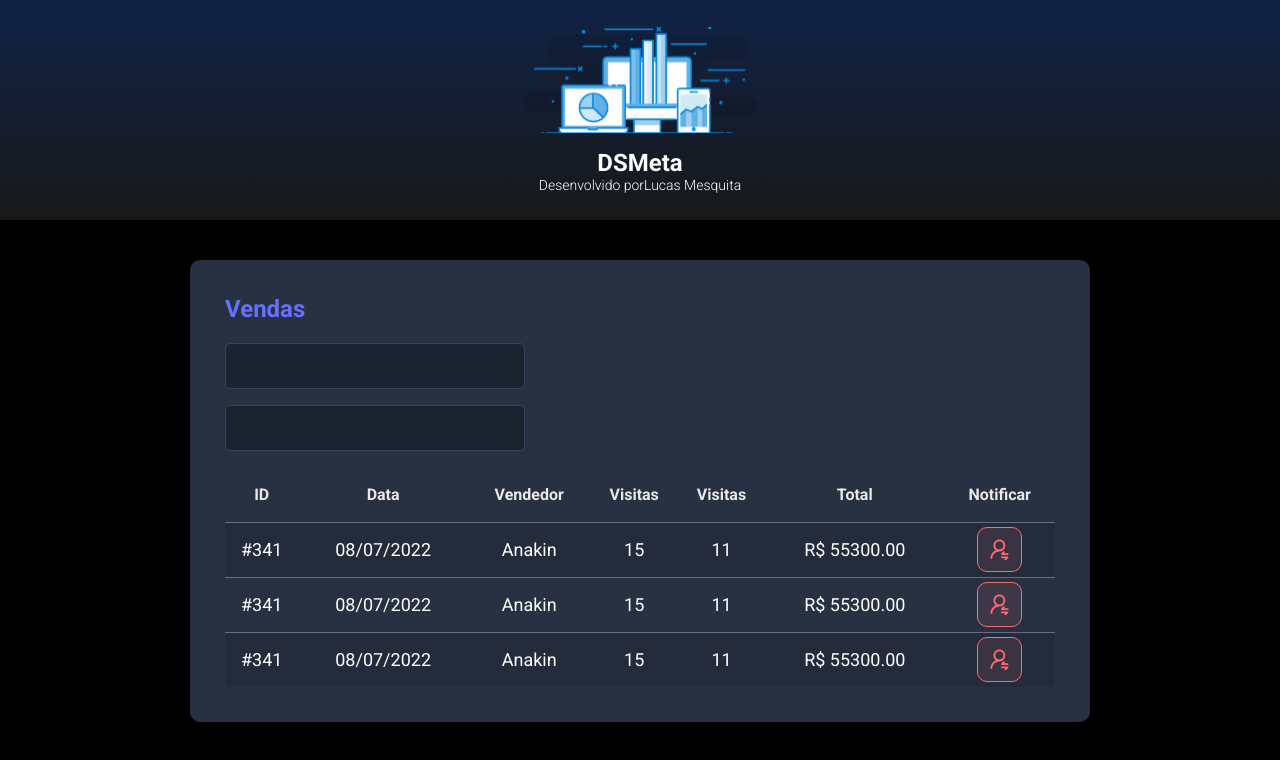
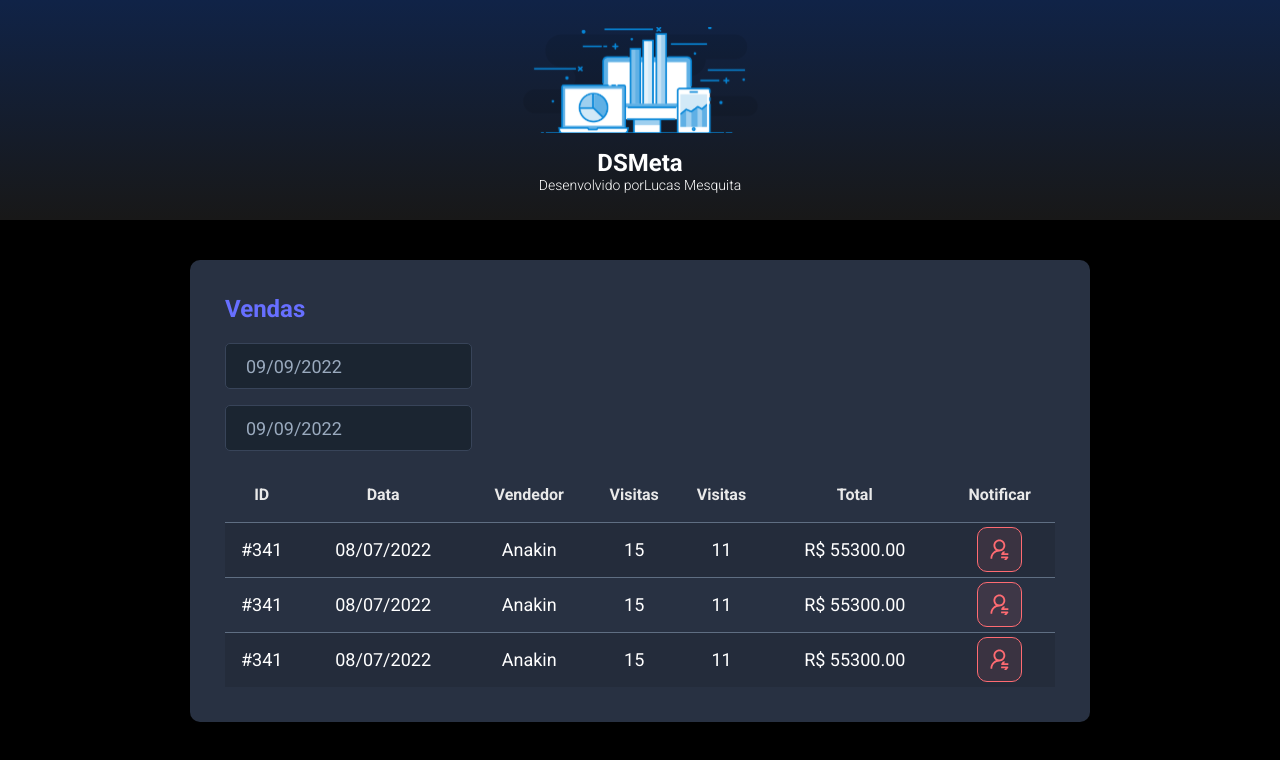
Before and after one commit to lucasmsouza24/sds-app, a React (Vite) app: page / in a window 1280 px wide. Shown: the top 760 px of the page. Built offline with nearby package versions, Linux system fonts and the light colour scheme.

Commit message:
datepicker

```diff
--- a/package.json
+++ b/package.json
@@ -9,7 +9,9 @@
     "preview": "vite preview"
   },
   "dependencies": {
+    "@types/react-datepicker": "^4.4.2",
     "react": "^18.2.0",
+    "react-datepicker": "^4.8.0",
     "react-dom": "^18.2.0"
   },
   "devDependencies": {
--- a/src/components/SalesCard/index.tsx
+++ b/src/components/SalesCard/index.tsx
@@ -1,5 +1,7 @@
 import "./styles.css"
+import "react-datepicker/dist/react-datepicker.css";
 import NotificationButton from "../NotificationButton";
+import DatePicker from "react-datepicker";
 
 function SalesCard() {
     return (
@@ -9,10 +11,20 @@
             {/* inputs */}
             <div>
                 <div className="dsmeta-form-control-container">
-                    <input className="dsmeta-form-control" type="text" />
+                    <DatePicker
+                        selected={new Date()}
+                        onChange={((date: Date) => {})}
+                        className="dsmeta-form-control"
+                        dateFormat={"dd/MM/yyyy"}
+                    />
                 </div>
                 <div className="dsmeta-form-control-container">
-                    <input className="dsmeta-form-control" type="text" />
+                    <DatePicker
+                        selected={new Date()}
+                        onChange={((date: Date) => {})}
+                        className="dsmeta-form-control"
+                        dateFormat={"dd/MM/yyyy"}
+                    />
                 </div>
             </div>
 
```
Also changed, not shown: 1 other file (tests, documents, lock files or other folders).
